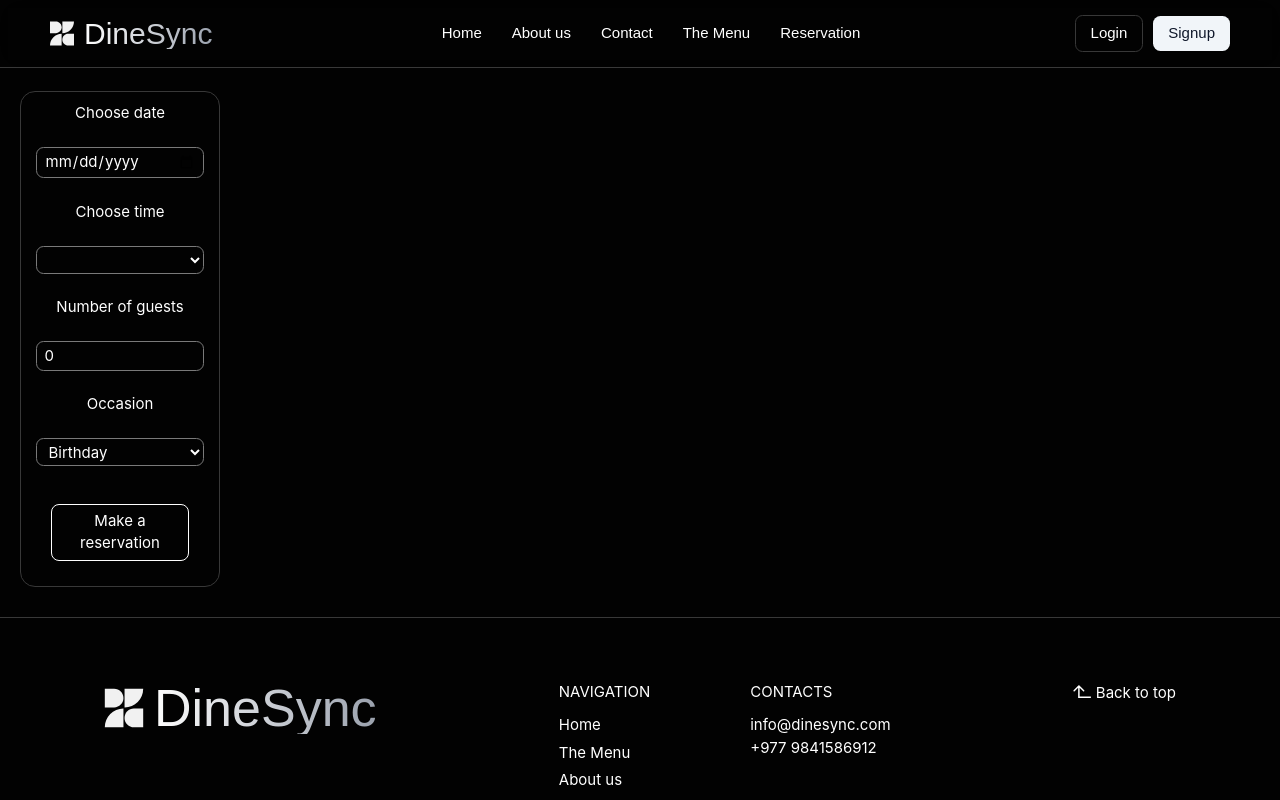
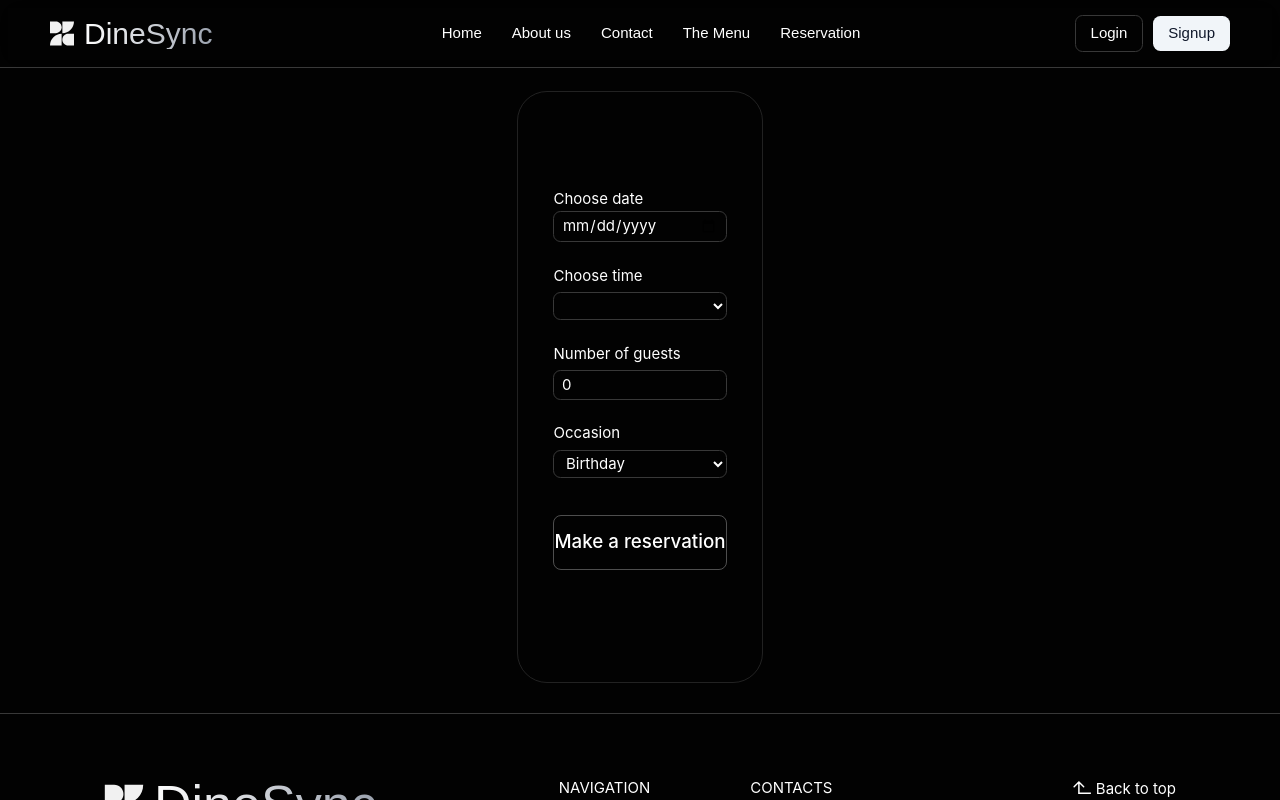
Before and after one commit to jsaugat/The-DINESYNC, a React (Vite) app in the folder client/: page / in a window 1280 px wide. Both pictures are taken after a click on the element "RESERVE A TABLE". Shown: the top 800 px of the page. Built offline with nearby package versions, Linux system fonts and the light colour scheme; a web font is replaced by a local one.

Commit message:
reservation form customization

```diff
--- a/client/src/Styles/App.scss
+++ b/client/src/Styles/App.scss
@@ -31,9 +31,10 @@ body {
   margin: 0 auto;
   text-align: center;
 }
+// form error message style
 .error{
   font-weight: 500;
-  color: red;
+  color: rgb(255, 41, 41);
   background-color: rgb(36, 0, 0);
   border: 1px solid hsl(0, 100%, 50%, 0.5);
   border-radius: 5px;
@@ -42,3 +43,7 @@ body {
   width: 100%;
   pointer-events: none;
 }
+// reservation form
+form{
+
+}
--- a/client/src/myComponents/BookingForm.jsx
+++ b/client/src/myComponents/BookingForm.jsx
@@ -1,6 +1,5 @@
 import React, { useState } from "react";
 import styled from "styled-components";
-import { CallToAction } from "@/master";
 
 // submit button animation
 const StyledBookButton = styled.button`
@@ -47,16 +46,20 @@ function BookingForm({ availableTimes, updateTimes }) {
 
   // styles
   const boxStyles =
-    "px-3 py-1 rounded-xl bg-transparent border border-sonicSilver";
+    "px-3 py-1 rounded-xl bg-transparent border border-onyx w-full w-[35rem]";
+  const labelStyles = "ml-0";
   const inputStyles = "";
 
   return (
     <form
-      className="grid gap-9 max-w-[20rem] border border-onyx rounded-3xl py-4 px-6"
+      className="h-[74vh] w-fit mx-auto flex flex-col justify-center items-start gap-9 border border-onyx/60 rounded-[3rem] py-4 px-14"
       onSubmit={(e) => e.preventDefault()}
     >
       {/* date */}
-      <label htmlFor="res-date">Choose date</label>
+      <div className="w-full text-left flex flex-col">
+        <label htmlFor="res-date" className={`${labelStyles}`}>
+          Choose date
+        </label>
         <input
           type="date"
           id="res-date"
@@ -64,7 +67,9 @@ function BookingForm({ availableTimes, updateTimes }) {
           onChange={handleDateChange}
           className={`${boxStyles} ${inputStyles}`}
         />
+      </div>
       {/* time */}
+      <div className="w-full text-left space-y-2 flex flex-col">
         <label htmlFor="res-time">Choose time</label>
         <select
           id="res-time"
@@ -78,7 +83,9 @@ function BookingForm({ availableTimes, updateTimes }) {
             </option>
           ))}
         </select>
+      </div>
       {/* number of guests */}
+      <div className="w-full text-left space-y-2 flex flex-col">
         <label htmlFor="guests">Number of guests</label>
         <input
           type="number"
@@ -90,8 +97,11 @@ function BookingForm({ availableTimes, updateTimes }) {
           onChange={(e) => setGuestsNum(e.target.value)}
           className={`${boxStyles} ${inputStyles}`}
         />
+      </div>
       {/* occasion */}
+      <div className="w-full text-left space-y-2 flex flex-col">
         <label htmlFor="occasion">Occasion</label>
+
         <select
           id="occasion"
           className={`${boxStyles} text-white`}
@@ -101,10 +111,11 @@ function BookingForm({ availableTimes, updateTimes }) {
           <option className="text-black">Birthday</option>
           <option className="text-black">Anniversary</option>
         </select>
+      </div>
       {/* submit btn */}
       <StyledBookButton
         type="submit"
-        className="border border-white m-6 px-3 py-2 rounded-xl flex-1"
+        className="border border-white/30 m-6 py-6 rounded-[3rem] w-full mx-auto text-3xl font-medium"
       >
         Make a reservation
       </StyledBookButton>
```
Lines whose indentation alone changed are shown as unchanged.
